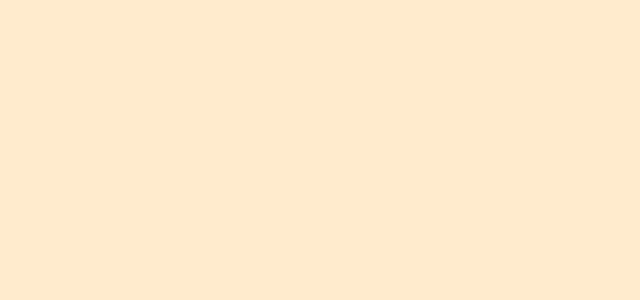
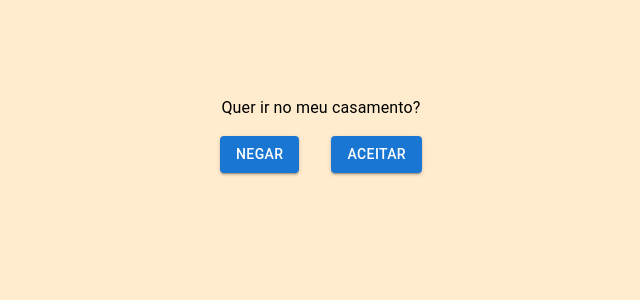
Before and after one commit to NewmarLucas/convite-casamento, a Next.js app: page / in a window 1280 px wide. Shown: the top 300 px of the page, without its empty margins (319-959 px from the left). Built offline with nearby package versions, Linux system fonts and the light colour scheme.

Commit message:
instalando material ui

```diff
--- a/package.json
+++ b/package.json
@@ -9,6 +9,9 @@
     "lint": "next lint"
   },
   "dependencies": {
+    "@emotion/react": "^11.10.6",
+    "@emotion/styled": "^11.10.6",
+    "@mui/material": "^5.11.14",
     "@types/node": "18.15.5",
     "@types/react": "18.0.28",
     "@types/react-dom": "18.0.11",
--- a/src/pages/index.tsx
+++ b/src/pages/index.tsx
@@ -1,11 +1,18 @@
 import styles from '@/styles/Home.module.css';
 import HeadComponent from '@/components/Head';
+import { Button, Typography, Box } from '@mui/material';
 
 export default function Home() {
   return (
     <>
       <HeadComponent title='Home' />
-      <main className={styles.main}></main>
+      <main className={styles.main}>
+        <Typography>Quer ir no meu casamento?</Typography>
+        <Box display={'flex'} flexDirection={'row'} gap={4} marginTop={2}>
+          <Button variant='contained'>negar</Button>
+          <Button variant='contained'>Aceitar</Button>
+        </Box>
+      </main>
     </>
   );
 }
--- a/src/styles/Home.module.css
+++ b/src/styles/Home.module.css
@@ -1,7 +1,6 @@
 .main {
   display: flex;
   flex-direction: column;
-  justify-content: space-between;
   align-items: center;
   padding: 6rem;
   min-height: 100vh;
```
Also changed, not shown: 1 other file (tests, documents, lock files or other folders).
